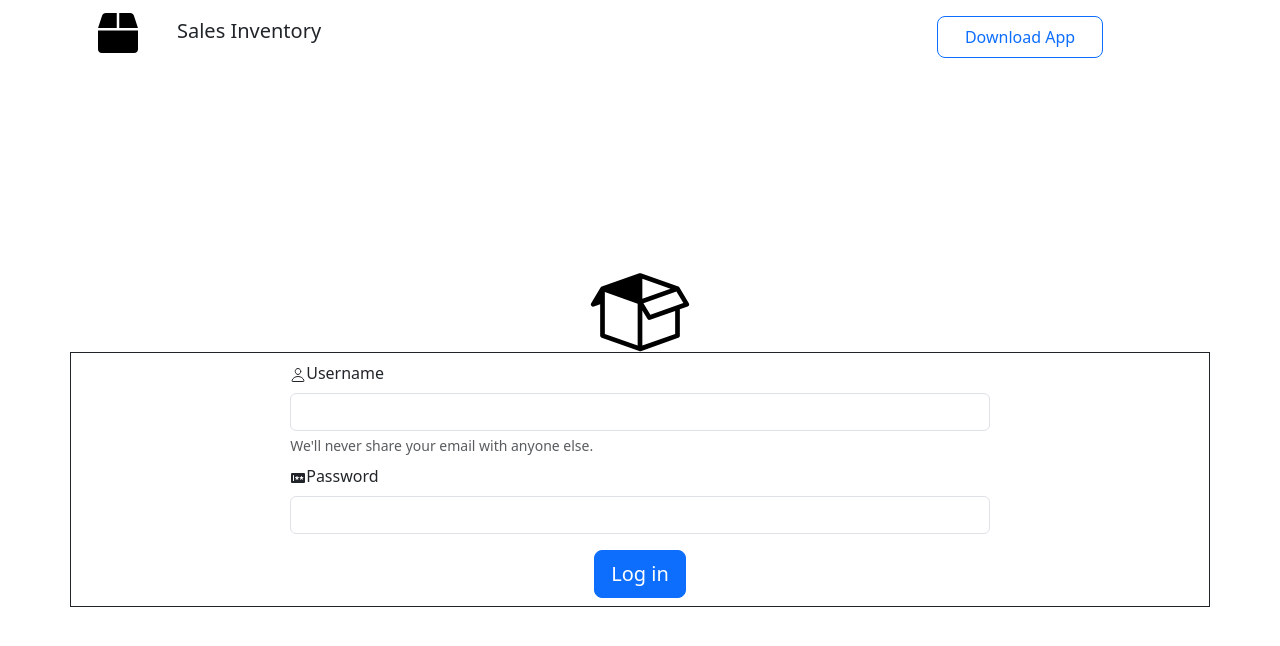
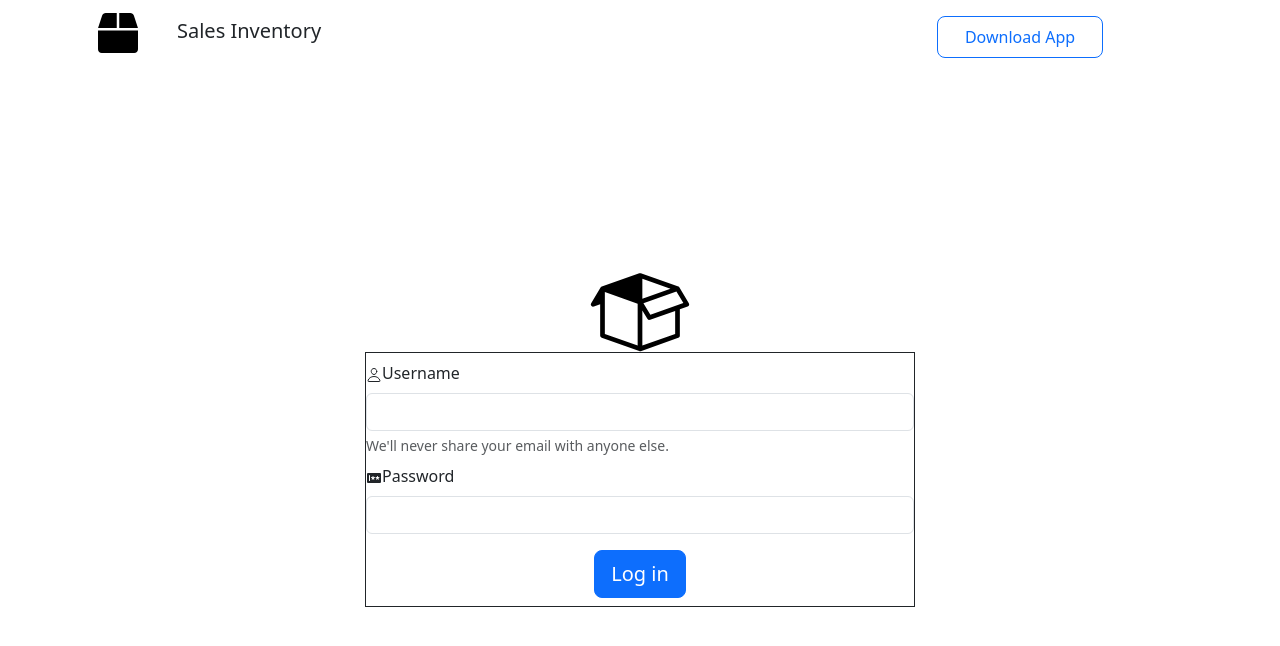
Before and after one commit to MarkRyuo/SalesInventory-SIMS-, a React (Vite) app in the folder client/: page / in a window 1280 px wide. Shown: the top 646 px of the page. Built offline with nearby package versions, Linux system fonts and the light colour scheme.

Commit message:
Subject: Body

```diff
--- a/client/src/App.css
+++ b/client/src/App.css
@@ -1,7 +1,7 @@
 
 
 
-form {
+.box {
     border: 1px solid;
-    width: 300px;
+    width: 550px;
 }
```
